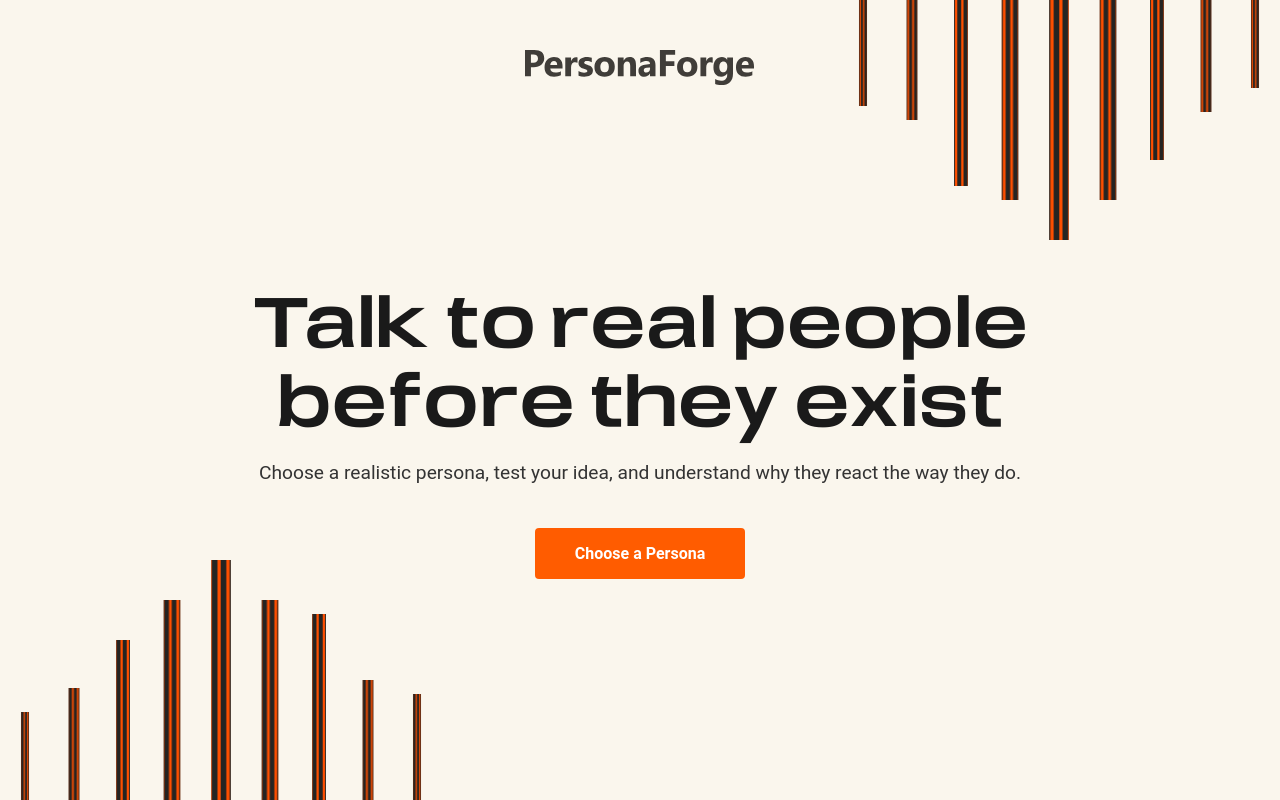
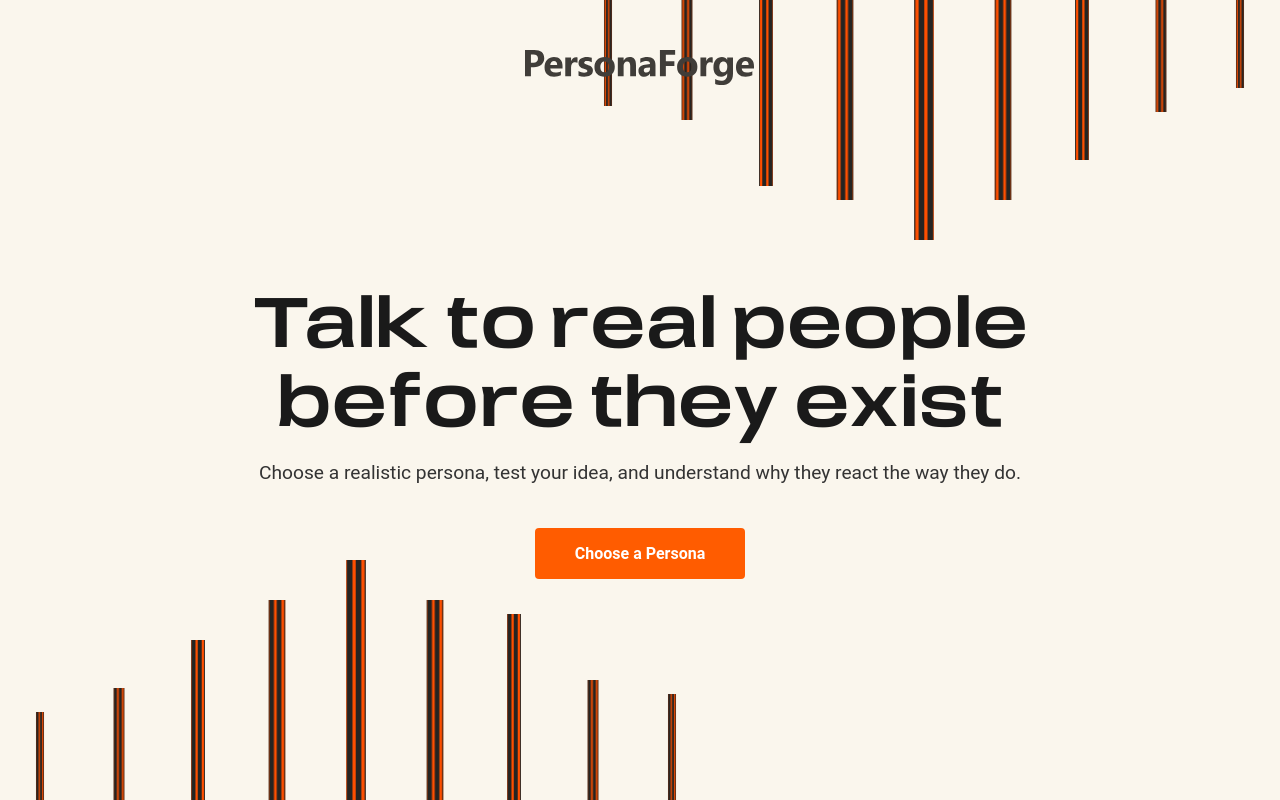
Before and after one commit to ORACLE-AURACLE/PersonaForge, a React (Vite) app in the folder persona-forge/: page / in a window 1280 px wide. Built offline with nearby package versions, Linux system fonts and the light colour scheme.

Commit message:
Update PersonaForg UI

```diff
--- a/persona-forge/src/App.css
+++ b/persona-forge/src/App.css
@@ -58,14 +58,14 @@
 .decor-group {
   position: absolute;
   display: flex;
-  align-items: flex-end; /* Aligns them to the edge of the container */
+  align-items: flex-end;
   gap: 0;
 }
 
 .top-right {
   top: -30px;
   right: 0;
-  transform: rotate(180deg); /* Points them downward */
+  transform: rotate(180deg);
 }
 
 .bottom-left {
@@ -74,14 +74,13 @@
 }
 
 .rect-bar {
-  width: 50px; /* Adjust based on your screen size */
-  margin-right: -1px; /* The "Glue" to remove white space between bars */
+  width: 80px;
+  margin-right: -1px;
   height: auto;
   display: block;
   object-fit: fill;
 }
 
-/* Staircase Height Variations */
 .bar-1, .bar-9 { height: 110px; }
 .bar-2, .bar-8 { height: 150px; }
 .bar-3, .bar-7 { height: 190px; }
@@ -99,11 +98,11 @@
   50% { transform: translateY(30px); }
 }
 
-/* Animation Assignment */
+/* Animation */
 .bar-1 { animation: moveUp 3s infinite ease-in-out; }
 .bar-2 { animation: moveDown 3s infinite ease-in-out; }
 
-/* 7th and 9th moving same direction */
+/* 7th and 9th same direction */
 .bar-7, .bar-9 { animation: moveUp 4s infinite ease-in-out; }
 
 /* MOBILE RESPONSIVENESS */
@@ -130,7 +129,6 @@
   margin: 0 auto 40px;
 }
 
-/* BACK */
 .back-btn {
   background: none;
   border: none;
@@ -158,7 +156,6 @@
   font-size: 15px;
 }
 
-/* GRID — 2 × 2 LIKE FIGMA */
 .persona-grid {
   max-width: 1200px;
   margin: 0 auto;
@@ -224,23 +221,23 @@
   flex-direction: column;
 }
 
-/* ── HEADER ──────────────────────────────────────────────── */
+/*HEADER */
 .chat-header {
   display: grid;
   grid-template-columns: minmax(180px, 240px) 1fr minmax(180px, 240px);
-  align-items: baseline;               /* Critical: aligns text baselines */
-  padding: 28px 40px 16px;             /* More top breathing room */
+  align-items: baseline;
+  padding: 28px 40px 16px;
   gap: 24px;
 }
 
 .header-left {
   display: flex;
   flex-direction: column;
-  gap: 20px;                           /* ← Increased: better space logo ↔ back button */
+  gap: 20px;
 }
 
 .logo-img {
-  height: 36px;                        /* Adjust if your logo is different size */
+  height: 36px;
   width: auto;
 }
 
@@ -266,7 +263,7 @@
 
 .header-center h3 {
   margin: 0;
-  font-size: 1.75rem;                  /* Slightly larger → feels more centered/balanced */
+  font-size: 1.75rem;
   font-weight: 700;
   line-height: 1.1;
 }
@@ -277,23 +274,22 @@
   line-height: 1.3;
 }
 
-/* ── MOBILE TOGGLE ───────────────────────────────────────── */
+
 .mobile-toggle {
   display: none;
 }
 
-/* ── BODY + EQUAL HEIGHT PANELS ───────────────────────────── */
+
 .chat-body {
   flex: 1;
-  display: flex;                        /* flex instead of grid → easier equal height */
-  gap: 32px;
-  padding: 0 40px 40px;                 /* Consistent side/bottom padding */
+  display: flex;
+  padding: 0 40px 40px;
   min-height: 0;
 }
 
 .chat-panel,
 .insights-panel {
-  flex: 1 1 0;                          /* Grow equally, same height */
+  flex: 1 1 0;
   border-radius: 16px;
   overflow: hidden;
   display: flex;
@@ -350,7 +346,6 @@
   align-self: flex-start;
 }
 
-/* Input always at bottom */
 .chat-input {
   margin-top: auto;
   padding: 20px 0 32px;
@@ -403,7 +398,6 @@
   margin-bottom: 6px;
 }
 
-/* ── MOBILE ──────────────────────────────────────────────── */
 @media (max-width: 768px) {
   .chat-header {
     grid-template-columns: 1fr;
@@ -453,6 +447,6 @@
 
   .chat-panel,
   .insights-panel {
-    border-radius: 0; /* full width feel on mobile */
+    border-radius: 0;
   }
 }
--- a/persona-forge/src/components/PersonaChat.jsx
+++ b/persona-forge/src/components/PersonaChat.jsx
@@ -36,12 +36,9 @@
   const handleSend = () => {
     if (!message.trim()) return;
 
-    // Mock backend response for demonstration
-    // In real app, call API here, then setMessages and setInsights based on response
-    const mockResponse = message; // echo for now, replace with actual response
+
     setMessages([...messages, mockResponse]);
 
-    // Mock insights update
     if (insights.length === 0) {
       setInsights([
         {
```
